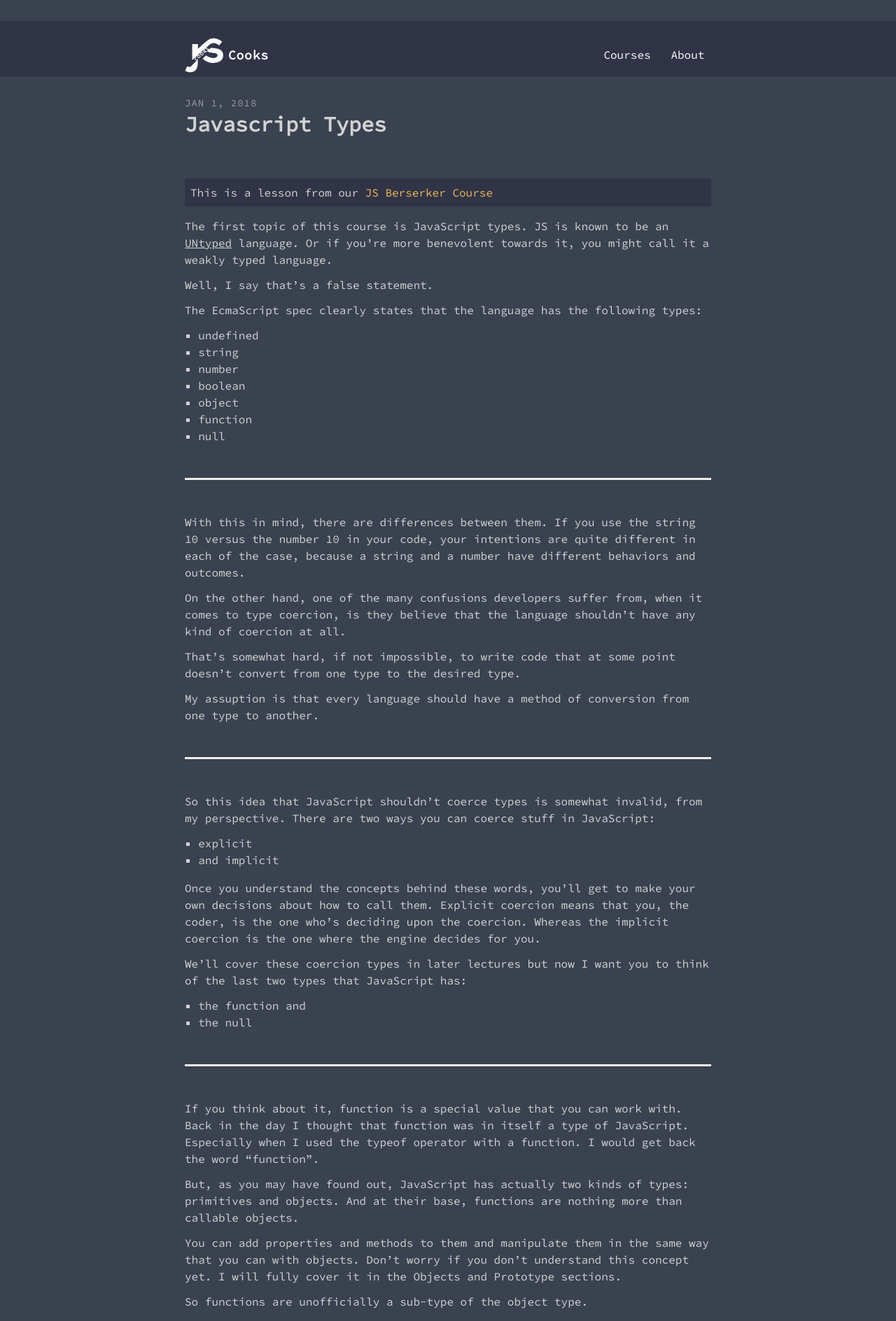
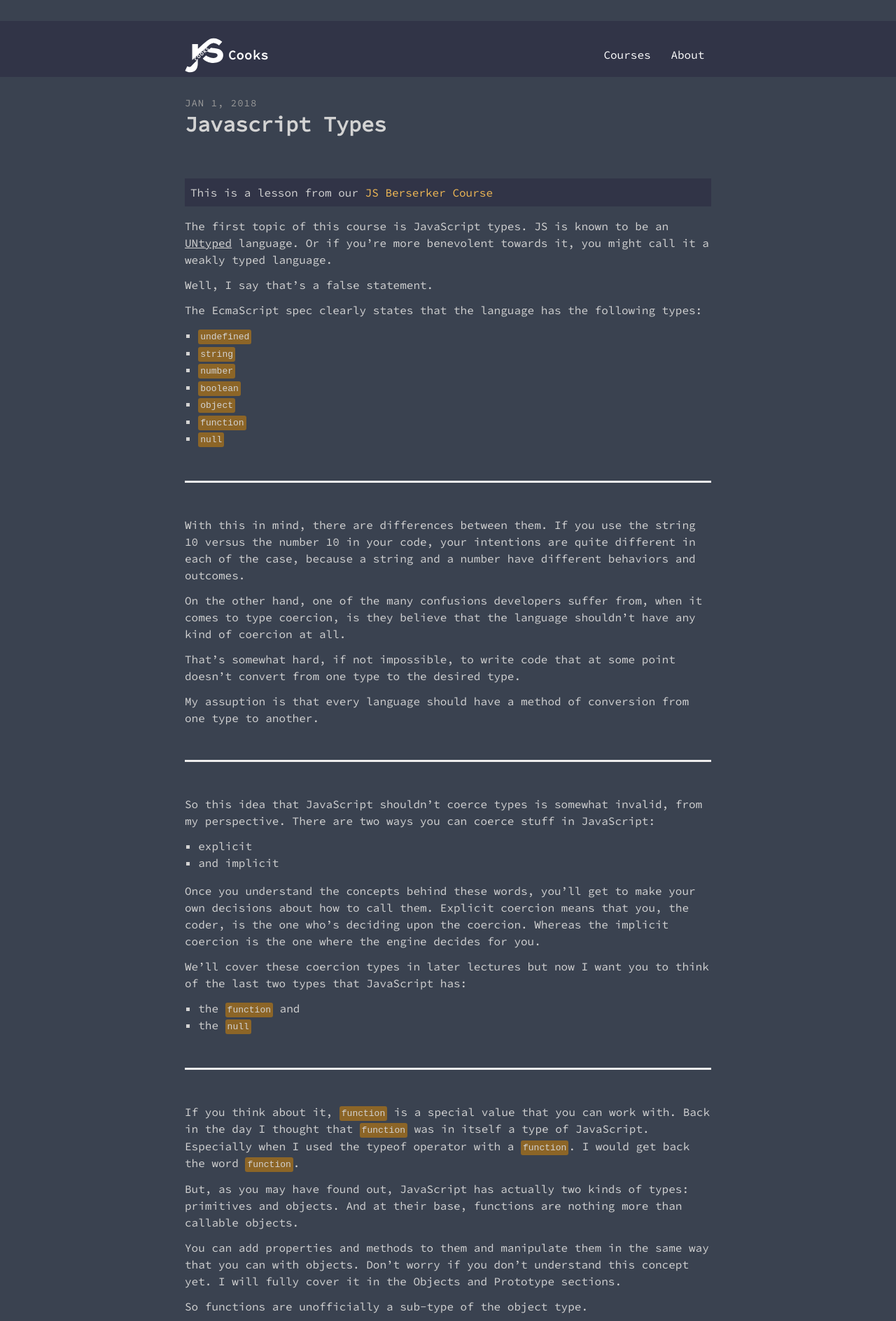
Before and after one commit to jscoox/jscoox.github.com, a Jekyll site: the page built from _posts/2018-01-01-javascript-types.markdown, in a window 1280 px wide. Shown: the top 1888 px of the page at 70% size. Built offline with Jekyll 4.4.1, drawn with Linux system fonts in a browser that asks for light colours; some of the changed text lies outside the part shown.

Commit message:
modifs 2

````diff
--- a/_posts/2018-01-01-javascript-types.markdown
+++ b/_posts/2018-01-01-javascript-types.markdown
@@ -14,13 +14,13 @@ The first topic of this course is JavaScript types. JS is known to be an <u>UNty
 Well, I say that's a false statement.
 
 The EcmaScript spec clearly states that the language has the following types:
-- undefined
-- string
-- number
-- boolean
-- object
-- function
-- null
+- ```undefined```
+- ```string```
+- ```number```
+- ```boolean```
+- ```object```
+- ```function```
+- ```null```
 
 <div class="divider"></div>
 
@@ -41,12 +41,12 @@ So this idea that JavaScript shouldn't coerce types is somewhat invalid, from my
 Once you understand the concepts behind these words, you'll get to make your own decisions about how to call them. Explicit coercion means that you, the coder, is the one who's deciding upon the coercion. Whereas the implicit coercion is the one where the engine decides for you.
 
 We'll cover these coercion types in later lectures but now I want you to think of the last two types that JavaScript has:
-- the function and
-- the null
+- the ```function``` and
+- the ```null```
 
 <div class="divider"></div>
 
-If you think about it, function is a special value that you can work with. Back in the day I thought that function was in itself a type of JavaScript. Especially when I used the typeof operator with a function. I would get back the word "function".
+If you think about it, ```function``` is a special value that you can work with. Back in the day I thought that ```function``` was in itself a type of JavaScript. Especially when I used the typeof operator with a ```function```. I would get back the word ```function```.
 
 But, as you may have found out, JavaScript has actually two kinds of types: primitives and objects. And at their base, functions are nothing more than callable objects.
 
@@ -54,15 +54,15 @@ You can add properties and methods to them and manipulate them in the same way t
 
 So functions are unofficially a sub-type of the object type.
 
-What about the null type? Let's analyze the difference between null and undefined.
+What about the ```null``` type? Let's analyze the difference between ```null``` and undefined.
 
 <div class="divider"></div>
 
-EcmaScript says something like "undefined is an empty value, while null is the empty OBJECT value." That's the reason why these two are different. And it sounds like a load of BS to me and it may sound the same to you, because it doesn't make much sense, especially if you're coming from other languages. Null doesn't behave like an object at all.
+EcmaScript says something like "```undefined``` is an empty value, while ```null``` is the empty OBJECT value." That's the reason why these two are different. And it sounds like a load of BS to me and it may sound the same to you, because it doesn't make much sense, especially if you're coming from other languages. ```Null``` doesn't behave like an object at all.
 
 What I think happened, as with most things that go south with JavaScript, is it used to be used for something (in this case, an object) and now it's not.
 
-Why do I say that? Because if you want to empty a variable, say you have var farmedGold = 900 and you want to unset it  (like PHP does), you have to do it like this: farmedGold = undefined.
+Why do I say that? Because if you want to empty a variable, say you have ```var farmedGold = 900``` and you want to unset it  (like PHP does), you have to do it like this: ```farmedGold = undefined```.
 
 Nowadays, though, I don't think there needs to be a difference, a real useful difference between the two, because they're both used as empty values.
 
--- a/assets/scss/_syntax-highlighting.scss
+++ b/assets/scss/_syntax-highlighting.scss
@@ -8,6 +8,7 @@
 
   .highlighter-rouge &, &, .hll, pre, code {
     //background-color: lighten($light-gray-color, 13%) !important;
+    background: #8c6527;
   }
 
   pre {
--- a/assets/scss/base/_typography.scss
+++ b/assets/scss/base/_typography.scss
@@ -85,7 +85,8 @@ blockquote {
 }
 
 code {
-  background: none;
+  background: #8c6527;
+  code: #fff;
   border-radius: 3px;
   border: none;
   font-family: monospace;
````
